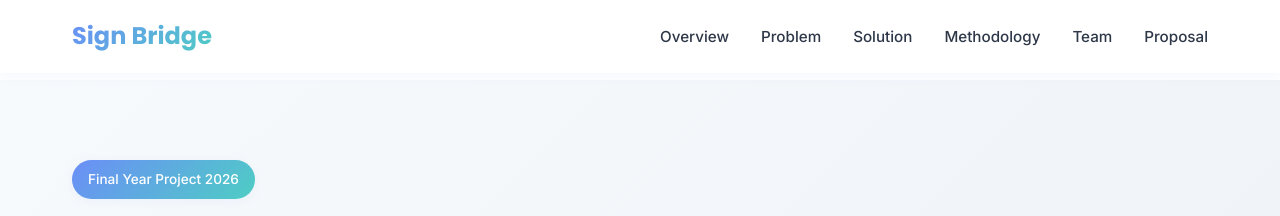
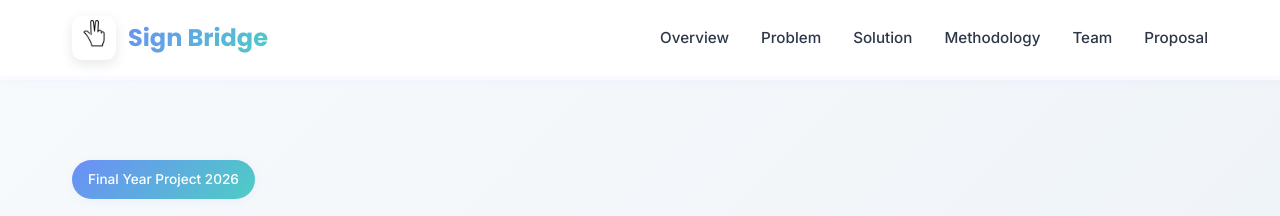
Before and after one commit to Cybruss/Sign-bridge-website, a website: page index.html in a window 1280 px wide. Shown: the top 216 px of the page. Drawn offline with Linux system fonts and the light colour scheme.

```diff
--- a/index.html
+++ b/index.html
@@ -16,7 +16,7 @@
     <nav class="navbar">
         <div class="container">
             <div class="nav-brand">
-                <!-- <img src="assets/logo.png" alt="Sign Bridge Logo" class="logo"> -->
+                <img src="assets/logo.png" alt="Sign Bridge Logo" class="logo">
                 <span class="brand-name">Sign Bridge</span>
             </div>
             <ul class="nav-menu">
```
Also changed, not shown: vercel.json.
